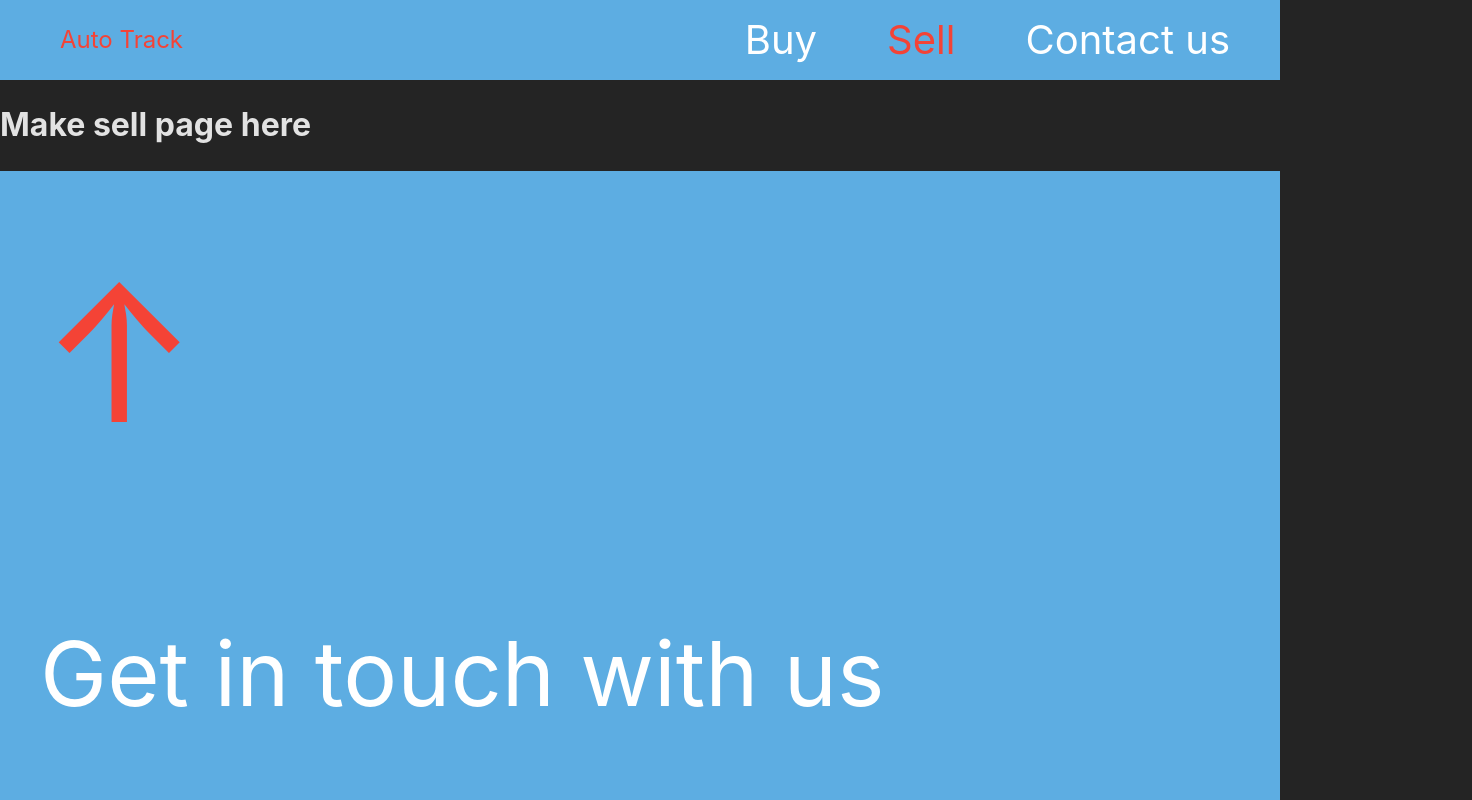
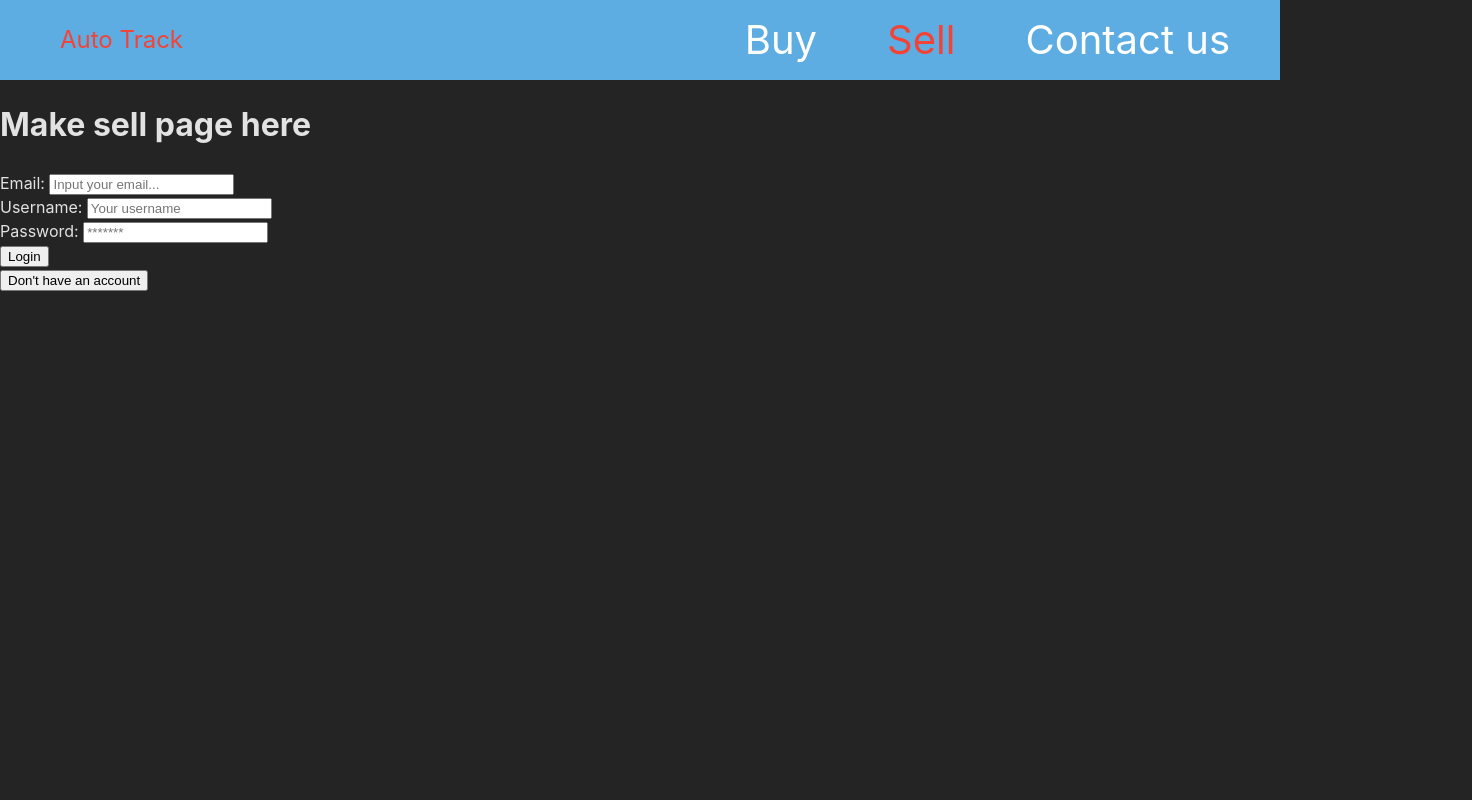
Before and after one commit to barondevke/AutoTrackFinal, a React (Vite) app: page /sell in a window 1280 px wide. Shown: the top 800 px of the page, 1472 px wide, since content can reach past the window. Built offline with nearby package versions, Linux system fonts and the light colour scheme; data requests are answered from the project's data file.

Commit message:
loginandregister Still under making waiting for home page to be complete so as to implement the remaining part

```diff
--- a/src/App.css
+++ b/src/App.css
@@ -111,3 +111,5 @@ nav ul li a.active {
     left: 37px;
     font-size: 20px;
 }
+
+/* Form styling*/
--- a/src/App.jsx
+++ b/src/App.jsx
@@ -8,11 +8,18 @@ import HomePage from './Components/HomePage'
 import SellPage from './Components/SellPage'
 import CarPage from './Components/CarPage'
 import BuyPage from './Components/BuyPage'
+import Login from './Login'
+import Register from './Register'
 
 
 function App() {
 
   const [data, setData] = useState([])
+  const[currentForm,setCurrentForm]=useState("login")
+
+  const changeForm=(name)=>{
+   setCurrentForm(name);
+  }
 
 
   async function getCar() {
@@ -44,7 +51,8 @@ function App() {
         <Route exact path ="/buy" element={<BuyPage/>}/>
         <Route exact path ="/sell" element={<SellPage/>}/>
       </Routes>
-    <Footer/>
+
+    {currentForm === "login" ? <Login changeForm={changeForm}/>:<Register  changeForm={changeForm}/>}
     </>
   )
 }
--- /dev/null
+++ b/src/Login.jsx
@@ -0,0 +1,50 @@
+import React from 'react'
+import { useState,useEffect } from 'react'
+
+export default function Login({changeForm}) {
+  const[email, setEmail]=useState("")
+  const[username,setUserName]=useState("")
+  const[password,setPassword]=useState("")
+  const[infos,setInfos]=useState([])
+
+useEffect(()=>{
+  fetch('http://localhost:3000/Personal')
+  .then(res=>res.json())
+  .then(data=>setInfos(data))
+},[])
+
+  const handleSubmit= (e) =>{
+    e.preventDefault()
+
+
+    const userFound = infos.find((item) => item.username === username && item.password === password);
+    if (userFound) {
+      alert(`Welcome ${username}`);
+    } else {
+      alert('User not found');
+    }
+
+
+    setEmail("")
+    setUserName("")
+    setPassword("")
+  }
+
+  return (
+    <>
+    <form onSubmit={handleSubmit}>
+      <label htmlFor="email">Email: </label>
+       <input type="email" value={email} name="email" id="email" onChange={(e)=> setEmail(e.target.value)} placeholder="Input your email..." required/>
+        <br></br>
+      <label htmlFor="username">Username: </label>
+       <input type="username" value={username} name="username" id="username" onChange={(e)=> setUserName(e.target.value)} placeholder="Your username" required/>
+         <br></br>
+      <label htmlFor="password">Password: </label>
+        <input type="password" value={password} name="password" id="password" onChange={(e)=> setPassword(e.target.value)} placeholder="*******" required/>
+        <br></br>
+      <button type="submit">Login</button>
+    </form>
+    <button onClick={()=>{changeForm("register")}} >Don't have an account</button>
+  </>
+  )
+}
--- /dev/null
+++ b/src/Register.jsx
@@ -0,0 +1,71 @@
+import React from 'react'
+import { useState } from 'react'
+
+export default function Register( {changeForm}) {
+    const[email, setEmail]=useState("")
+    const[fullName, setFullName]=useState("")
+    const[username,setUserName]=useState("")
+    const[password,setPassword]=useState("")
+    const [isChecked, setIsChecked] = useState(false);
+
+
+
+ const handleSubmit= (e) =>{
+   e.preventDefault()
+
+    const newUserInfo = {
+          email: email,
+          fullName: fullName,
+          username: username,
+          password: password,
+        };
+
+if(isChecked){
+
+     fetch("http://localhost:3000/Personal", {
+      method: "POST",
+      headers: { "Content-Type": "application/json" },
+      body: JSON.stringify(newUserInfo),
+    })
+
+}
+
+      setEmail("");
+      setFullName("");
+      setUserName("");
+      setPassword("");
+      setIsChecked(false)
+
+      }
+
+   const handleCheckboxChange = () => {
+        setIsChecked(!isChecked);
+      };
+
+
+  return (
+    <>
+    <form onSubmit={handleSubmit}>
+    <label htmlFor="email">Email: </label>
+     <input type="email" value={email} name="email" id="email" onChange={(e)=> setEmail(e.target.value)} placeholder="Input your email..." required/>
+       <br></br>
+    <label htmlFor="fullName">Fullname: </label>
+      <input type="text" value={fullName} name="fullName" id="fullName" placeholder="Fullname" onChange={(e)=> setFullName(e.target.value)} required/>
+        <br></br>
+    <label htmlFor="username">Username: </label>
+     <input type="text" value={username} name="username" id="username" onChange={(e)=> setUserName(e.target.value)} placeholder="Your username" required/>
+        <br></br>
+    <label htmlFor="password">Password: </label>
+      <input type="password" value={password} name="password" id="password" onChange={(e)=> setPassword(e.target.value)} placeholder="*******" required/>
+        <br></br>
+
+    <label htmlFor="terms">Do you agree with the terms and conditions: </label>
+    <br></br>
+      <input type="checkbox"  name="terms" checked={isChecked}  onChange={handleCheckboxChange}  required />
+        <br></br>
+    <button type="submit">Create an account</button>
+    </form>
+    <button onClick={()=>changeForm("login")}>Already have an account.</button>
+  </>
+  )
+}
--- /dev/null
+++ b/src/db.json
@@ -0,0 +1,25 @@
+{
+  "Personal": [
+    {
+      "id": 1,
+      "email": "nataliewanjiru19@gmail.com",
+      "fullName": "Natalie Wanjiru",
+      "username": "Natty",
+      "password": 2002
+    },
+    {
+      "email": "natalieamazon16@gmail.com",
+      "fullName": "Natalie wanjiru",
+      "username": "Natalie",
+      "password": "5678",
+      "id": 2
+    },
+    {
+      "email": "natalieamazon16@gmail.com",
+      "fullName": "Natalie wanjiru",
+      "username": "Natalie",
+      "password": "Kaizen2004",
+      "id": 3
+    }
+  ]
+}
--- a/src/main.jsx
+++ b/src/main.jsx
@@ -5,9 +5,9 @@ import App from './App.jsx'
 import './index.css'
 
 ReactDOM.createRoot(document.getElementById('root')).render(
-  <React.StrictMode>
+
     <BrowserRouter>
       <App />
     </BrowserRouter>
-  </React.StrictMode>,
+
 )
```
